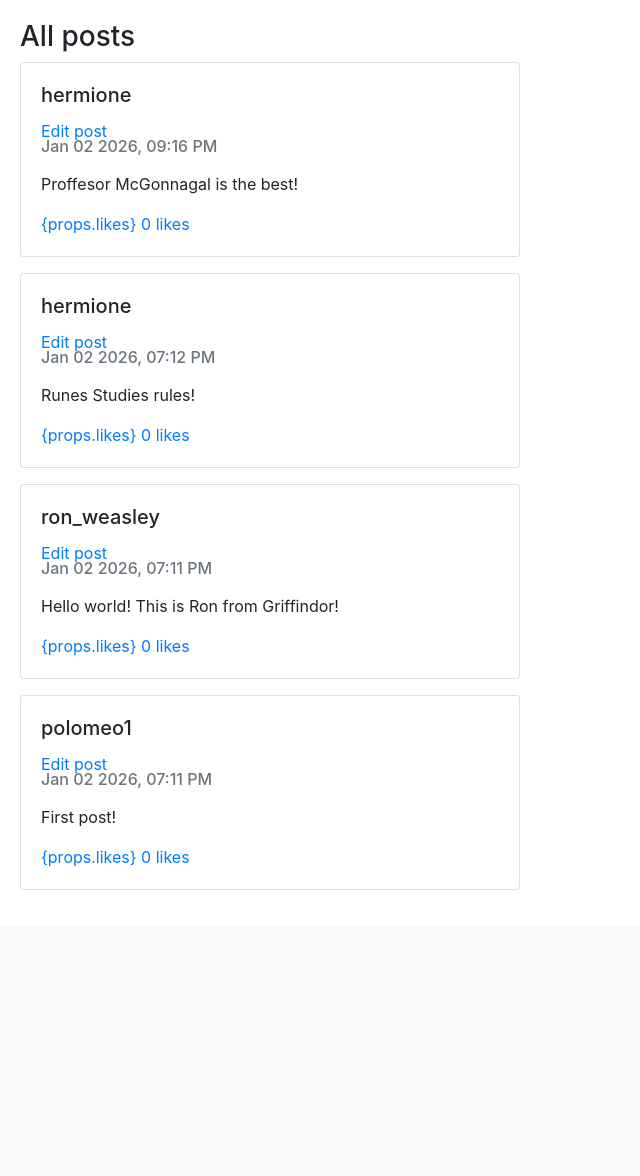
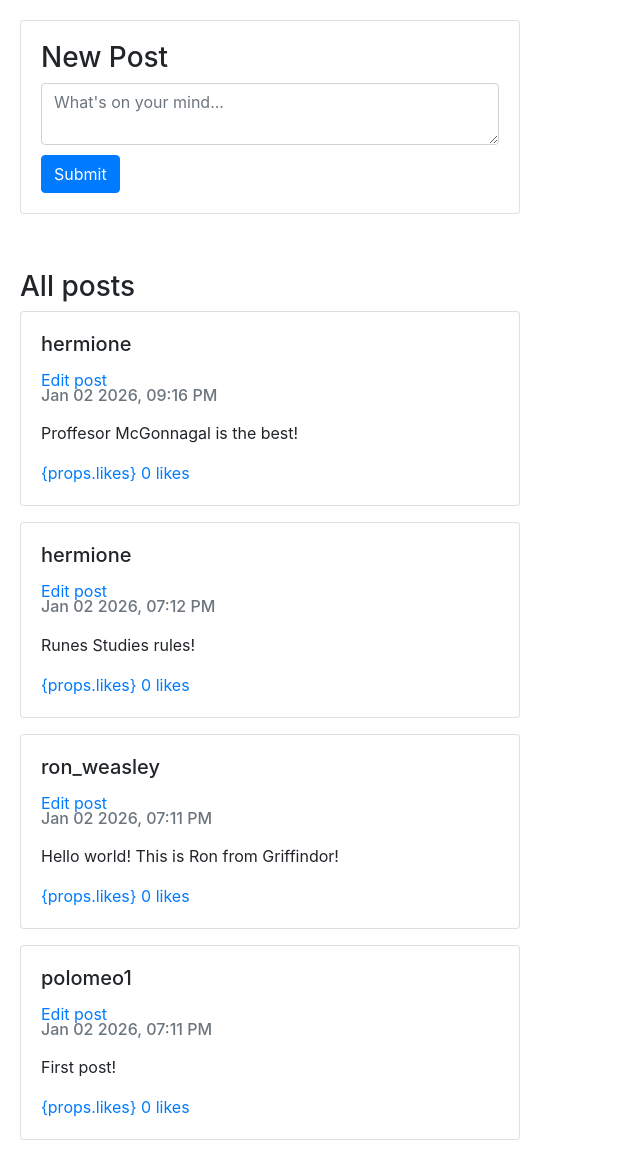
Before and after one commit to Polomeo/network, a Django app: page / in a window 1280 px wide. Shown: the part 56-1232 px from the top of the page, without its empty margins (0-640 px from the left). Before the commit the page ends 946 px from the top, so only its background shows below. Run offline with Django 3.2, Linux system fonts and the light colour scheme; data comes from the database, SQL or seed files in the repository; some libraries are stand-ins or nearby versions.

Commit message:
Created HTML form for new-post

```diff
--- a/network/static/network/network.js
+++ b/network/static/network/network.js
@@ -34,17 +34,6 @@ function loadAllPosts()
 
         // Add each post to template
         posts.forEach(element => {
-
-            // Create the elements
-            // const post_element = document.createElement('div');
-            // post_element.innerHTML = `<div class="card-body">
-            // <h5 class="card-title">${element.author}</h5>
-            // <a href="#">Edit post</a>
-            // <h6 class="card-subtitle mb-3 text-muted">${element.created_at}</h6>
-            // <p class="card-text">${element.body}</p>
-            // <a href="#">{props.likes} 0 likes</a>
-            // </div>`;
-            // post_element.setAttribute('class', 'card mb-3');
             const loaded_post = createPost(element);
             posts_view.append(loaded_post);
 
@@ -122,9 +111,9 @@ function createPost(args) {
 // ---> Utilitary functions
 function showPage(page) {
     // Hide all pages
+    //document.querySelector('#compose-view').style.display = 'none';
     document.querySelector('#posts-view').style.display = 'none';
     document.querySelector('#profile-view').style.display = 'none';
-    document.querySelector('#compose-view').style.display = 'none';
 
     // Show selected page
     document.querySelector(page).style.display = 'block';
--- a/network/static/network/styles.css
+++ b/network/static/network/styles.css
@@ -1,4 +1,4 @@
-#profile-view, #posts-view {
+#profile-view, #posts-view, #compose-view {
     padding: 20px;
 }
 
--- a/network/templates/network/index.html
+++ b/network/templates/network/index.html
@@ -2,9 +2,19 @@
 {% load static %}
 
 {% block body %}
+<div id="compose-view">
+    <div class="card mb-3">
+        <div class="card-body">
+            <h3>New Post</h3>
+            <form id="new-post-form">
+                <textarea class="form-control" id="new-post-body" placeholder="What's on your mind..."></textarea>
+                <input type="submit" class="btn btn-primary" style="margin-top:10px;">
+            </form>
+        </div>
+    </div>
+</div>
 <div id="posts-view"></div>
 <div id="profile-view"></div>
-<div id="compose-view"></div>
 {% endblock %}
 
 {% block script %}
```
